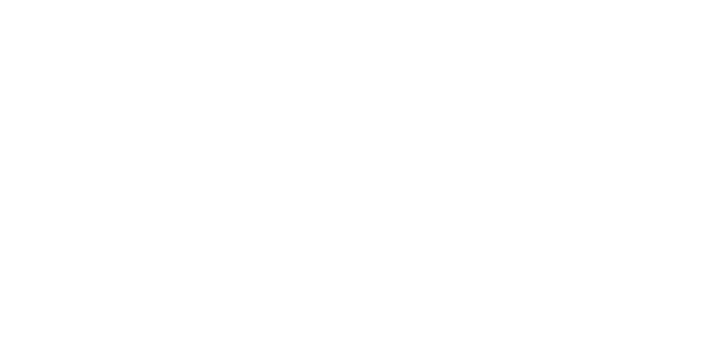
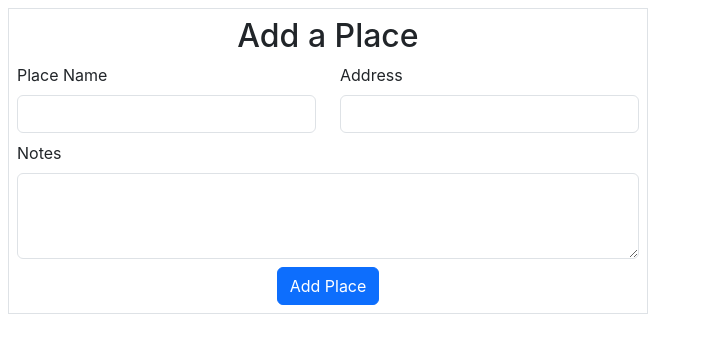
Before and after one commit to kelseybowen/travel-itinerary-app, a React (Create React App) app in the folder frontend/: page /dashboard/1/1 in a window 1280 px wide. Before the commit this address had no page. Shown: the top 344 px of the page, without its empty margins (0-703 px from the left). Built offline with nearby package versions, Linux system fonts and the light colour scheme.

Commit message:
created react components

```diff
--- a/frontend/src/App.js
+++ b/frontend/src/App.js
@@ -4,6 +4,7 @@ import { BrowserRouter, Routes, Route, useNavigate } from 'react-router-dom';
 import Header from './components/Header';
 import Dashboard from './views/Dashboard';
 import LoginReg from './views/LoginReg';
+import AddPlace from './components/AddPlace';
 
 
 function App() {
@@ -16,6 +17,7 @@ function App() {
         <Routes>
           <Route element={<LoginReg />} path='/' />
           <Route element={<Dashboard />} path='/dashboard/:userId' />
+          <Route element={<AddPlace />} path='/dashboard/:userId/:tripId' />
         </Routes>
       </BrowserRouter>
     </div>
--- /dev/null
+++ b/frontend/src/components/AddPlace.jsx
@@ -0,0 +1,30 @@
+import React from 'react'
+
+const AddPlace = () => {
+    return (
+        <div className='col-6 p-2 m-2 border center'>
+            <form>
+                <h2 className='text-center'>Add a Place</h2>
+                <div className="form-group my-2 row">
+                    <div className="col">
+                        <label className="form-label" htmlFor="name">Place Name</label>
+                        <input className='form-control' type="text" name='name' />
+                    </div>
+                    <div className="col">
+                        <label className="form-label" htmlFor="address">Address</label>
+                        <input className='form-control' type="text" name='address' />
+                    </div>
+                </div>
+                <div className="form-group mb-2">
+                    <label className="form-label" htmlFor="notes">Notes</label>
+                    <textarea className="form-control" rows={3} name="notes"></textarea>
+                </div>
+                <div className="d-flex justify-content-center">
+                    <button className="btn btn-primary">Add Place</button>
+                </div>
+            </form >
+        </div >
+    )
+}
+
+export default AddPlace
--- a/frontend/src/components/Header.jsx
+++ b/frontend/src/components/Header.jsx
@@ -1,13 +1,36 @@
 import React from 'react'
+import { Link, useParams } from 'react-router-dom'
 
 const Header = () => {
+
+    const {userId} = useParams();
+
     return (
-        <div className='container-fluid'>
-            <h1 className="display1">Header</h1>
-            <div>
-                <p>here is some content</p>
-            </div>
-
+        <div>
+            <nav className="navbar navbar-expand-lg bg-body-tertiary">
+                <div className="container-fluid">
+                    <Link className="navbar-brand" to={"#"}>???</Link>
+                    <button className="navbar-toggler" type="button" data-bs-toggle="collapse" data-bs-target="#navbarNav" aria-controls="navbarNav" aria-expanded="false" aria-label="Toggle navigation">
+                        <span className="navbar-toggler-icon"></span>
+                    </button>
+                    <div className="collapse navbar-collapse" id="navbarNav">
+                        <ul className="navbar-nav">
+                            <li className="nav-item">
+                                <Link className="nav-link" to={`/dashboard/${userId}`}>Dashboard</Link>
+                            </li>
+                            <li className="nav-item">
+                                <Link className="nav-link" to={"#"}>Profile</Link>
+                            </li>
+                            <li className="nav-item">
+                                <Link className="nav-link" to={"#"}>Saved</Link>
+                            </li>
+                            <li className="nav-item">
+                                <Link className="nav-link"  to={"/logout"}>Logout</Link>
+                            </li>
+                        </ul>
+                    </div>
+                </div>
+            </nav>
         </div>
     )
 }
--- /dev/null
+++ b/frontend/src/components/PlacesList.jsx
@@ -0,0 +1,23 @@
+import React, { useState } from 'react';
+import { Link } from 'react-router-dom';
+
+const PlacesList = (props) => {
+
+    const {tripData} = props;
+    return (
+        <div className='col-3 border'>
+            <h2>Places</h2>
+            <ul className='list-group'>
+                {
+                    tripData.map((trip) => {
+                        return (
+                            <li className='list-group-item' key={trip.id}><Link to={`/dashboard/${trip.user_id}/${trip.id}`}>{trip.title}</Link></li>
+                        )
+                    })
+                }
+            </ul>
+        </div>
+    )
+}
+
+export default PlacesList
--- /dev/null
+++ b/frontend/src/components/PlanTrip.jsx
@@ -0,0 +1,46 @@
+import React from 'react';
+import axios from 'axios';
+
+const PlanTrip = () => {
+
+    return (
+        <div className='col-6 p-2 m-2 border center'>
+            <form>
+                <h2 className='text-center'>Add a Trip</h2>
+                <div className="form-group my-2">
+                    <label className="form-label" htmlFor="title">Title</label>
+                    <input className='form-control' type="text" name='title' />
+                </div>
+                <div className="form-group row my-2">
+                    <div className="col">
+                        <label className="form-label" htmlFor="city">City</label>
+                        <input className='form-control' type="text" name='city' />
+                    </div>
+                    <div className="col">
+                        <label className="form-label" htmlFor="state">State</label>
+                        <input className='form-control' type="text" name='state' />
+                    </div>
+                    <div className="col">
+                        <label className="form-label" htmlFor="country">Country</label>
+                        <input className='form-control' type="text" name='country' />
+                    </div>
+                </div>
+                <div className="form-group row my-2">
+                    <div className="col">
+                        <label className="form-label" htmlFor="start_date">Start Date</label>
+                        <input className='form-control' type='date' name='start_date' />
+                    </div>
+                    <div className="col">
+                        <label className="form-label" htmlFor="end_date">End Date</label>
+                        <input className='form-control' type='date' name='end_date' />
+                    </div>
+                </div>
+                <div className='d-flex justify-content-center'>
+                    <button className="btn btn-primary">Add Trip</button>
+                </div>
+            </form>
+        </div>
+    )
+}
+
+export default PlanTrip
--- a/frontend/src/views/Dashboard.jsx
+++ b/frontend/src/views/Dashboard.jsx
@@ -1,12 +1,16 @@
-import React, {useEffect, useState} from 'react';
+import React, { useEffect, useState } from 'react';
 import axios from 'axios';
 import Header from '../components/Header';
 import { useParams } from 'react-router-dom';
+import PlanTrip from '../components/PlanTrip';
+import AddPlace from '../components/AddPlace';
+import PlacesList from '../components/PlacesList';
 
 const Dashboard = () => {
 
     const [tripData, setTripData] = useState([]);
-    const {userId} = useParams();
+    // const [dashboardState, setDashboardState] = useState("addTrip");
+    const { userId } = useParams();
 
     useEffect(() => {
         axios.get("http://localhost:5000/dashboard/" + userId)
@@ -18,21 +22,11 @@ const Dashboard = () => {
 
     return (
         <div>
-            {
-                tripData.map((trip, idx) => {
-                    return (
-                        <div key={idx}>
-                            <p>TRIP ID:{trip.id}</p>
-                            <p>{trip.title}</p>
-                            <p>{trip.city}</p>
-                            <p>{trip.state}</p>
-                            <p>{trip.country}</p>
-                            <p>{trip.start_date}</p>
-                            <p>{trip.end_date}</p>
-                        </div>
-                    )
-                })
-            }
+            <Header />
+            <div className="container">
+                <PlanTrip/>
+                <PlacesList tripData={tripData} />
+            </div>
         </div>
     )
 }
```
Also changed, not shown: 1 other file (tests, documents, lock files or other folders).
